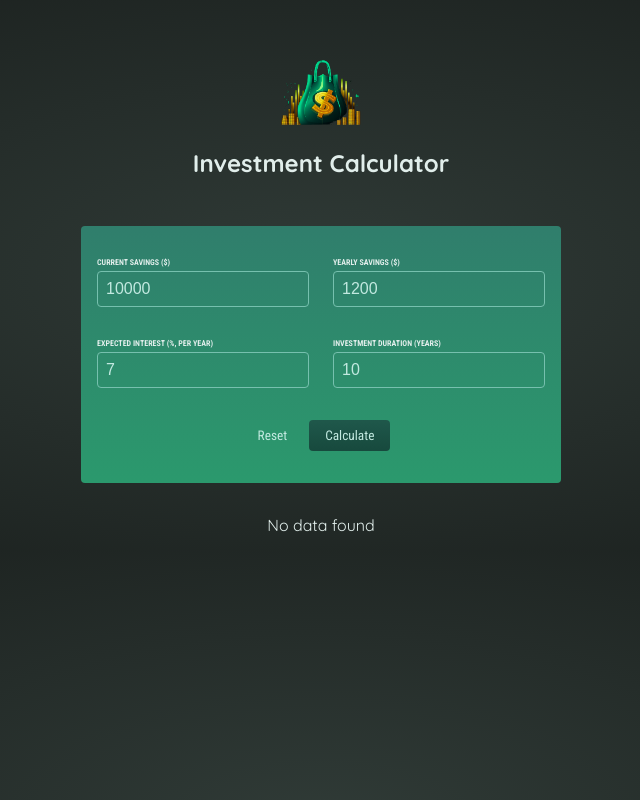
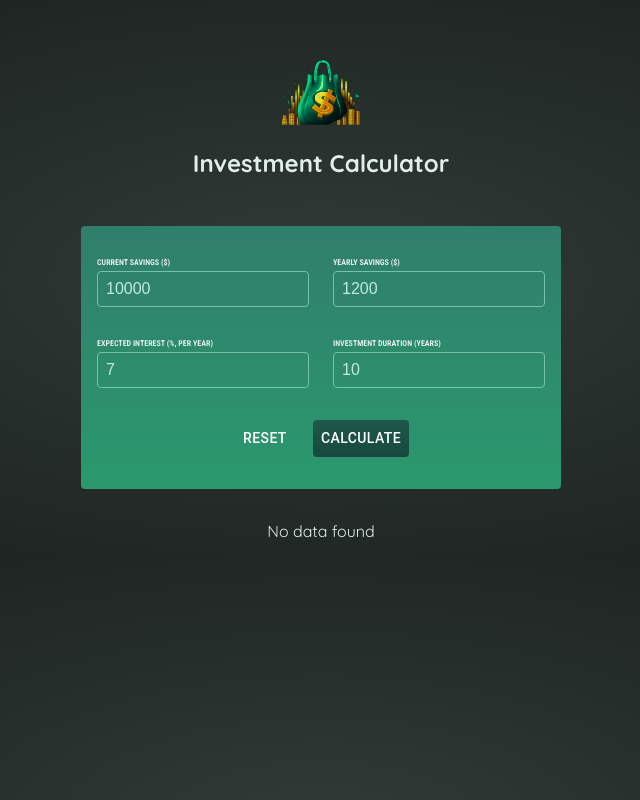
Before and after one commit to dimsparagis0210/InvestmentCalculatorApp, a React (Create React App) app: page / in a window 1280 px wide. Shown: the whole page, without its empty margins (319-959 px from the left). Built offline with nearby package versions, Linux system fonts and the light colour scheme.

Commit message:
Added components from material-ui

```diff
--- a/package.json
+++ b/package.json
@@ -3,6 +3,9 @@
   "version": "0.1.0",
   "private": true,
   "dependencies": {
+    "@emotion/react": "^11.11.1",
+    "@emotion/styled": "^11.11.0",
+    "@mui/material": "^5.14.2",
     "@testing-library/jest-dom": "^5.16.5",
     "@testing-library/react": "^13.4.0",
     "@testing-library/user-event": "^13.5.0",
--- a/src/components/UserInput/UserInput.js
+++ b/src/components/UserInput/UserInput.js
@@ -1,5 +1,6 @@
 import styles from './UserInput.module.css';
 import {useState} from "react";
+import Button from '@mui/material/Button/Button'
 
 // Initial state
 const initialUserInput = {
@@ -83,12 +84,12 @@ const UserInput = (props) => {
                 </p>
             </div>
             <p className={styles.actions}>
-                <button onSubmit={resetHandler} type="reset" className={styles.buttonAlt}>
+                <Button onSubmit={resetHandler} type="reset" className={styles.buttonAlt} style={{color: 'white'}}>
                     Reset
-                </button>
-                <button type="submit" className={styles.button}>
+                </Button>
+                <Button type="submit" className={styles.button} style={{color: 'white'}}>
                     Calculate
-                </button>
+                </Button>
             </p>
         </form>
     );
```
